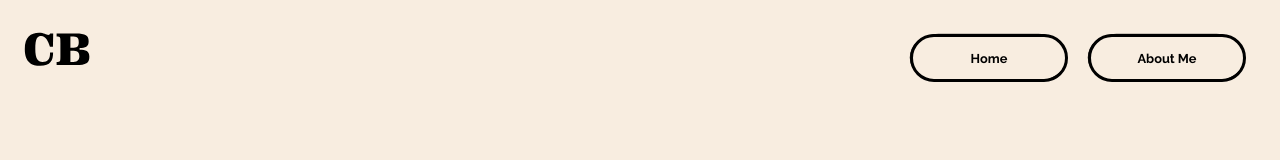
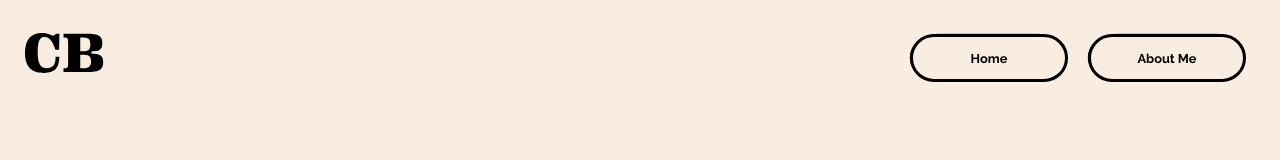
Before and after one commit to hottinet/casey-site-v2, a Next.js app: page /irth in a window 1280 px wide. Shown: the top 160 px of the page. Built offline with nearby package versions, Linux system fonts and the light colour scheme.

Commit message:
making casey icon component, replacing casey logo with icon component, adding hover color change to new home link

```diff
--- a/src/components/icons/Arrow.tsx
+++ b/src/components/icons/Arrow.tsx
@@ -1,28 +1,13 @@
 import styled from '@emotion/styled';
 
-import { Theme } from '~/constants/theme';
+import Icon from './Icon';
+import { IconProps } from './types';
 
-import Icon from './Icon';
-
-type Color = keyof Theme['colors'];
-
-interface Props {
-  className?: string;
-  color?: Color;
-  title: string;
-  titleId: string;
-}
-
-const Path = styled.path<{ color: Color }>`
-  fill: ${({ color, theme }) => theme.colors[color]};
+const Path = styled.path<Pick<IconProps, 'color'>>`
+  fill: ${({ color = 'textSecondary', theme }) => theme.colors[color]};
 `;
 
-const Arrow: React.FC<Props> = ({
-  className,
-  color = 'textSecondary',
-  title,
-  titleId,
-}) => (
+const Arrow: React.FC<IconProps> = ({ className, color, title, titleId }) => (
   <Icon
     className={className}
     title={title}
--- /dev/null
+++ b/src/components/icons/CB.tsx
@@ -0,0 +1,28 @@
+import styled from '@emotion/styled';
+
+import Icon from './Icon';
+import { IconProps } from './types';
+
+const Path = styled.path<Pick<IconProps, 'color'>>`
+  fill: ${({ color = 'text', theme }) => theme.colors[color]};
+`;
+
+const CB: React.FC<IconProps> = ({ className, color, title, titleId }) => (
+  <Icon
+    className={className}
+    title={title}
+    titleId={titleId}
+    viewBox="0 0 66 34"
+  >
+    <Path
+      color={color}
+      d="M26.1501 1.5C25.9001 2.5 25.1 2.9 24.35 2.9C22.4 2.9 19.85 0.75 15.1 0.75C6.55005 0.75 0.800049 5.35 0.800049 17.15C0.800049 30.6 8.20005 33.75 16.2 33.75C26.6001 33.75 29.1001 28.3 29.1001 20.45H26.05C26.1501 27.4 23.6501 29.9 18.5501 29.9C13.65 29.9 11.3 26.15 11.3 16.95C11.3 5.85 13.6001 4.05 17.3001 4.05C21.65 4.05 24.3001 9.5 25.9501 14.65H28.9501L29.2001 1.5H26.1501Z"
+    />
+    <Path
+      color={color}
+      d="M52.2555 33C62.0555 33 65.3555 31.15 65.3555 24.7C65.3555 18.85 61.8055 17.85 55.6055 17.7V16.05C61.4055 15.9 64.6555 14.95 64.6555 9.25C64.6555 3.35 61.5555 1.5 51.8555 1.5H32.6055V4.5C36.5055 4.5 36.4055 4.85 36.4055 11V23.5C36.4055 29.65 36.5055 30 32.6055 30V33H52.2555ZM48.1055 18.7C53.0555 18.7 55.3555 19.5 55.3555 24.25C55.3555 28.85 52.7555 30 47.5055 30H46.4055V18.7H48.1055ZM47.7555 4.5C53.0555 4.5 54.7555 5.45 54.7555 10.25C54.7555 14.7 53.1555 15.8 48.0055 15.8H46.4055V4.5H47.7555Z"
+    />
+  </Icon>
+);
+
+export default CB;
--- a/src/components/meta/NavBar.tsx
+++ b/src/components/meta/NavBar.tsx
@@ -1,30 +1,45 @@
 import styled from '@emotion/styled';
+import random from 'lodash.random';
 import { useRouter } from 'next/router';
-import { useContext } from 'react';
+import { useContext, useState } from 'react';
 
-import Image from '~/components/Image';
+import CB from '~/components/icons/CB';
 import { ABOUT_ROUTE, HOME_ROUTE } from '~/constants/routing';
 import { BreakpointsContext } from '~/contexts/breakpointsContext';
+import { Color } from '~/typings/theme';
 
 import FlexBox from '../box/FlexBox';
 import TextButton from '../buttons/TextButton';
 import Link from '../Link';
-import Title from '../typography/Title';
 
 const CaseyLink = styled(Link)`
   text-decoration: none;
   width: 80px;
   margin-top: 8px;
+  height: min-content;
 `;
+
+const cbColors: Color[] = ['blue', 'red', 'green', 'text'];
+
+const CBLink = () => {
+  const [color, setColor] = useState<Color>('text');
+  const nextColors = cbColors.filter((c) => c !== color);
+
+  const onEnter = () => setColor(nextColors[random(0, cbColors.length - 1)]);
+
+  return (
+    <CaseyLink href="/" internal noHoverStyles onMouseEnter={onEnter}>
+      <CB color={color} title="Casey Bradford Logo" titleId="cb-icon" />
+    </CaseyLink>
+  );
+};
 
 const NavBar: React.FC = () => {
   const breakpoints = useContext(BreakpointsContext);
   const { pathname } = useRouter();
   return (
     <FlexBox justifyContent="space-between" p={24} pb={80}>
-      <CaseyLink href="/" internal noHoverStyles>
-        <Image alt="CB" src="/Misc/CB.svg" />
-      </CaseyLink>
+      <CBLink />
       {breakpoints.includes('sm') && (
         <FlexBox>
           <Link href="/" internal noHoverStyles>
```
Also changed, not shown: src/components/icons/Icon.tsx (+2 -8 lines), src/components/icons/types.d.ts (added, +16 -0 lines), public/Misc/CB.svg (deleted).
